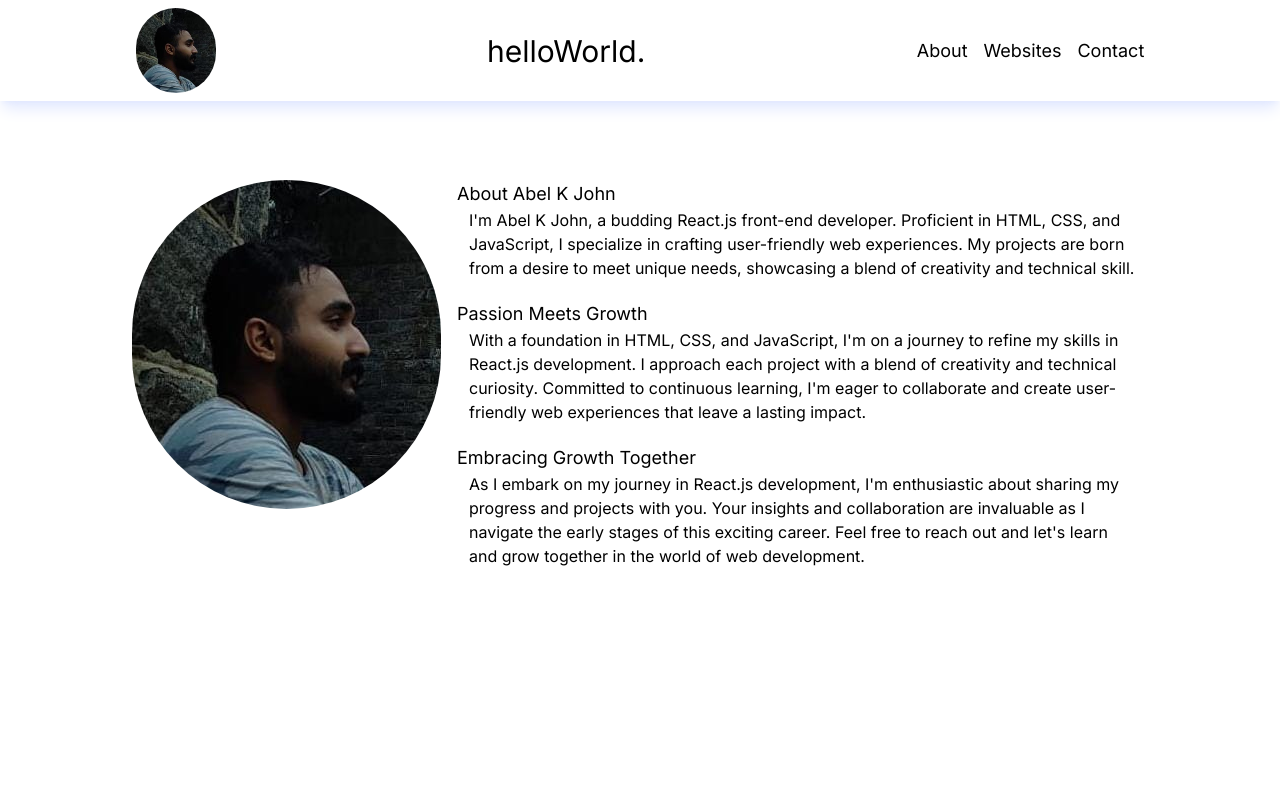
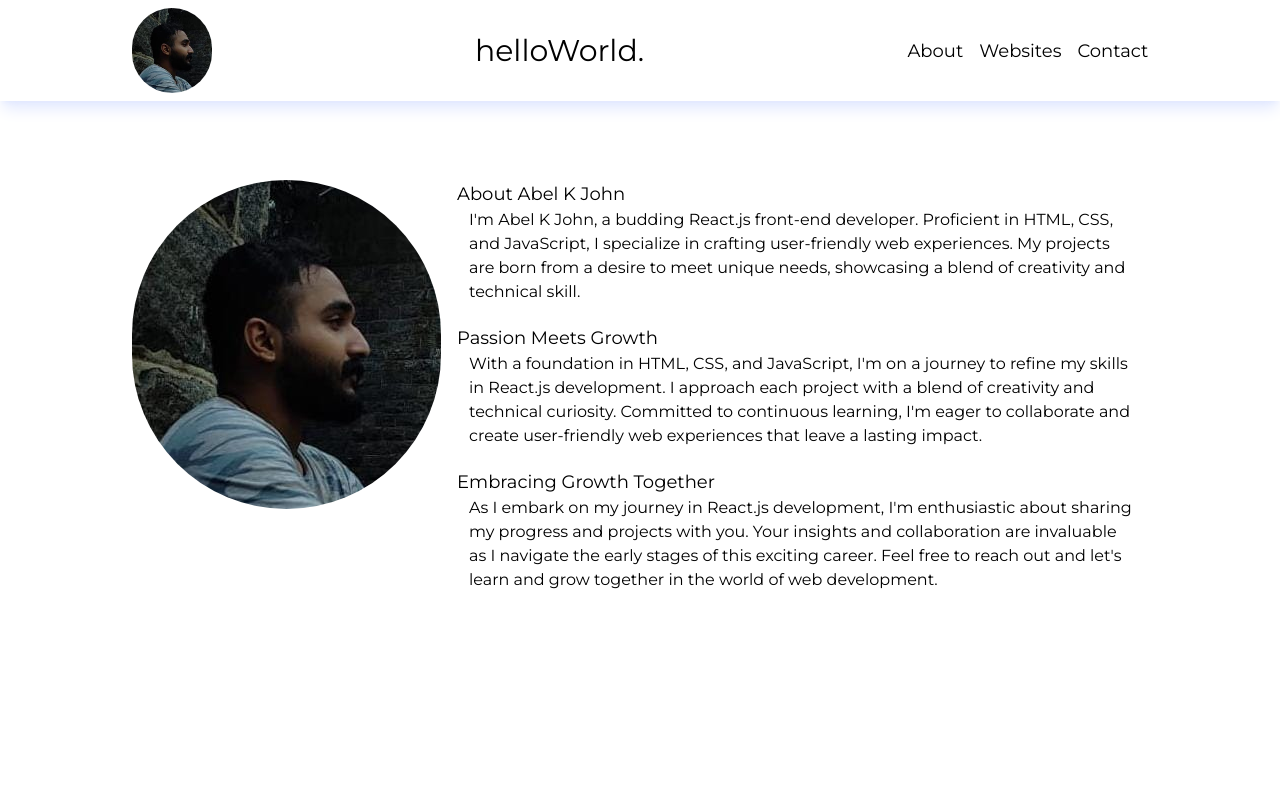
Before and after one commit to abelkjohn/portfolio, a Next.js app: page / in a window 1280 px wide. Shown: the top 800 px of the page. Built offline with nearby package versions, Linux system fonts and the light colour scheme.

Commit message:
modified:   app/Components/Websites.jsx 	modified:   app/layout.js

```diff
--- a/app/Components/Websites.jsx
+++ b/app/Components/Websites.jsx
@@ -25,9 +25,7 @@
             <Link className="ind-web" href='https://movies-list-ivory.vercel.app/' target="_blank"><img src={movie.src} /></Link>
             <Link className="ind-web" href='https://dainty-blini-640110.netlify.app/login' target="_blank"><img src={funding.src} /></Link>
             <Link className="ind-web" href='https://gtdlast-git-master-abelkjohns-projects.vercel.app' target="_blank"><img src={gtd.src} /></Link>
-
-        </div>
-
+            </div>
         </div>
     )
 }
--- a/app/layout.js
+++ b/app/layout.js
@@ -1,8 +1,8 @@
-import { Inter } from 'next/font/google'
+import { Inter, Montserrat } from 'next/font/google'
 import './globals.css'
 
 const inter = Inter({ subsets: ['latin'] })
-
+const montserrat = Montserrat({ subsets: ['latin'] })
 
 export const metadata = {
   title: 'Create Next App',
@@ -12,7 +12,7 @@
 export default function RootLayout({ children }) {
   return (
     <html lang="en">
-      <body className={inter.className}>{children}</body>
+      <body className={montserrat.className}>{children}</body>
     </html>
   )
 }
```
